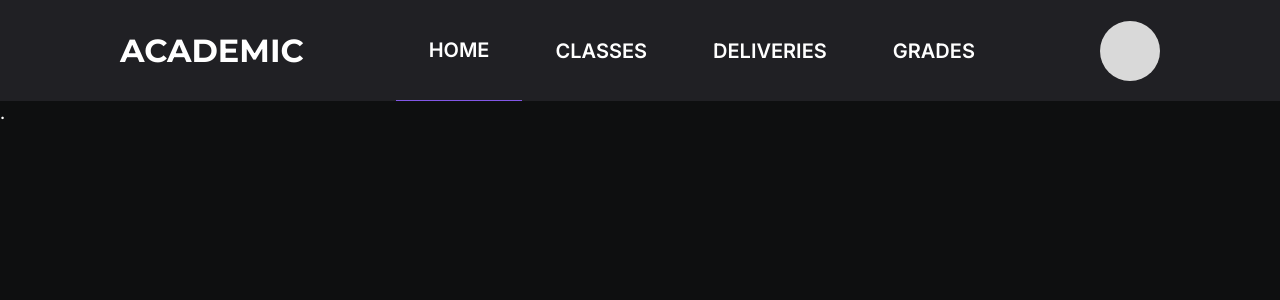
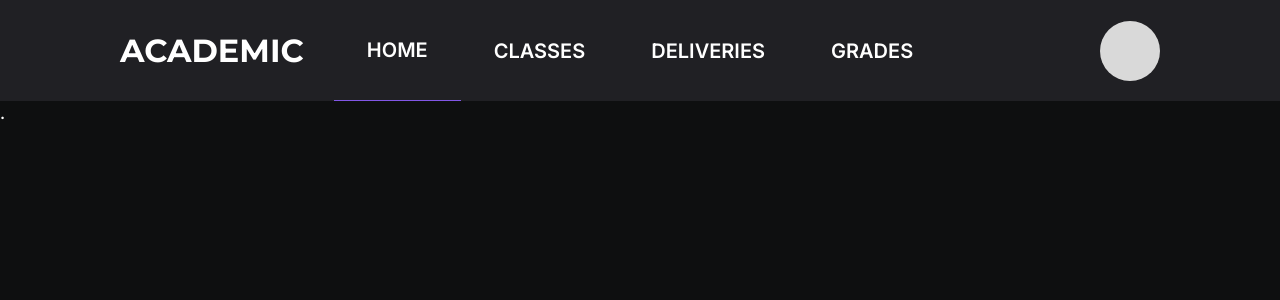
Before and after one commit to jairo-sousa/academic-tool, a React (Vite) app: page /deliveries in a window 1280 px wide. Shown: the top 300 px of the page. Built offline with nearby package versions, Linux system fonts and the light colour scheme.

Commit message:
style(Header): improve alignment

```diff
--- a/src/components/Header.tsx
+++ b/src/components/Header.tsx
@@ -9,13 +9,20 @@ export function Header() {
 			justify="space-between"
 			w="100%"
 			h="11.6rem"
-			p="0 12rem"
 			bg="#202024"
 			align="center"
+			pos="relative"
 		>
 			<Logo />
 			<Nav />
-			<Box bg="#D9D9D9" w="6rem" h="6rem" borderRadius="50%"></Box>
+			<Box
+				pos="absolute"
+				right="12rem"
+				bg="#D9D9D9"
+				w="6rem"
+				h="6rem"
+				borderRadius="50%"
+			></Box>
 		</Flex>
 	);
 }
--- a/src/components/Logo.tsx
+++ b/src/components/Logo.tsx
@@ -6,6 +6,8 @@ export function Logo() {
 			fontFamily="'Montserrat', sans-serif"
 			fontWeight={700}
 			fontSize="3.2rem"
+			pos="absolute"
+			left="12rem"
 		>
 			ACADEMIC
 		</Box>
--- a/src/components/Nav.tsx
+++ b/src/components/Nav.tsx
@@ -20,7 +20,7 @@ export function Nav() {
 		},
 	];
 	return (
-		<Box as="nav" h="100%">
+		<Flex as="nav" h="100%" w="100%" justify="center">
 			<Flex as="ul" h="100%" cursor="pointer">
 				{routes.map((route, i) => {
 					return (
@@ -40,6 +40,6 @@ export function Nav() {
 					);
 				})}
 			</Flex>
-		</Box>
+		</Flex>
 	);
 }
```
